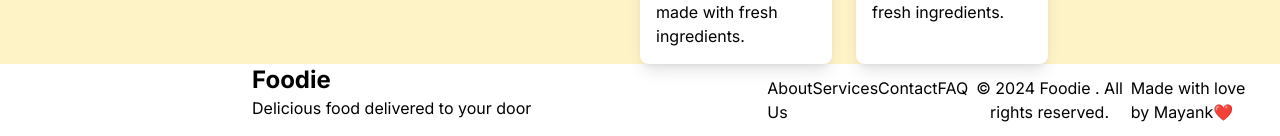
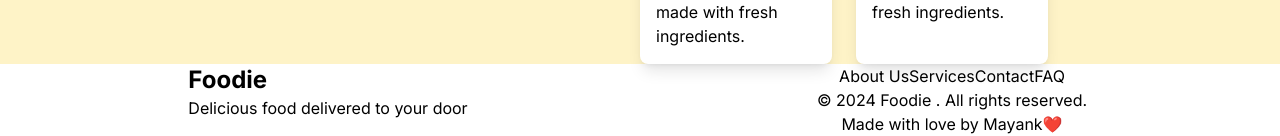
Before and after one commit to M-ayank2005/Foodie, a Next.js app: page / in a window 1280 px wide. Shown: the part 816-952 px from the top of the page. Built offline with nearby package versions, Linux system fonts and the light colour scheme.

Commit message:
fix footer alignment

```diff
--- a/src/Components/Footer/Footer.js
+++ b/src/Components/Footer/Footer.js
@@ -28,6 +28,7 @@ const Footer = () => {
             </a>
           </div>
         </div>
+        <div className='w-full'>
           <div className=" flex flex-row space-x-5 justify-center m-4 md:mb-0">
               <Link href="/about" className="hover:text-gray-300">About Us</Link>
               <Link href="/Error404" className="hover:text-gray-300">Services</Link>
@@ -37,7 +38,10 @@ const Footer = () => {
           <div className="text-center text-gray-400 mt-5">
             &copy; {new Date().getFullYear()} Foodie . All rights reserved.
           </div>
-        <div className="flex flex-row justify-center mt-4 mb-0">Made with love by Mayank❤️</div>
+          <div className="flex flex-row justify-center mt-4 mb-0">
+            Made with love by Mayank❤️
+          </div>
+        </div>
       </Section>
     </footer>
   );
```
Lines whose indentation alone changed are shown as unchanged.
